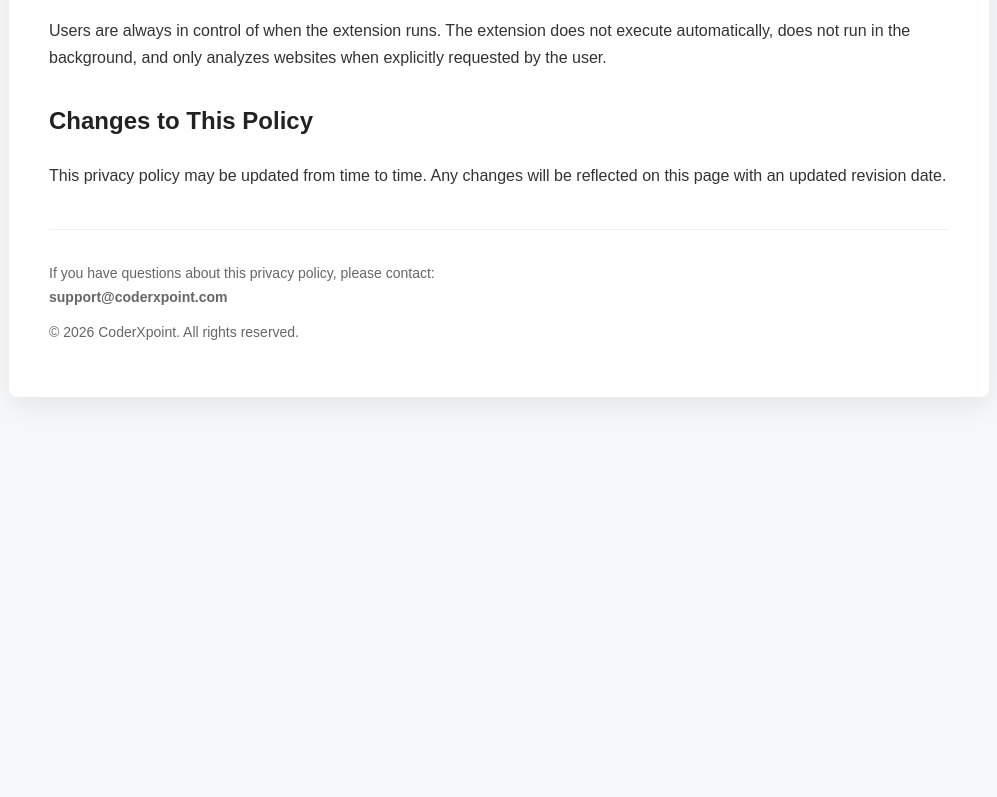
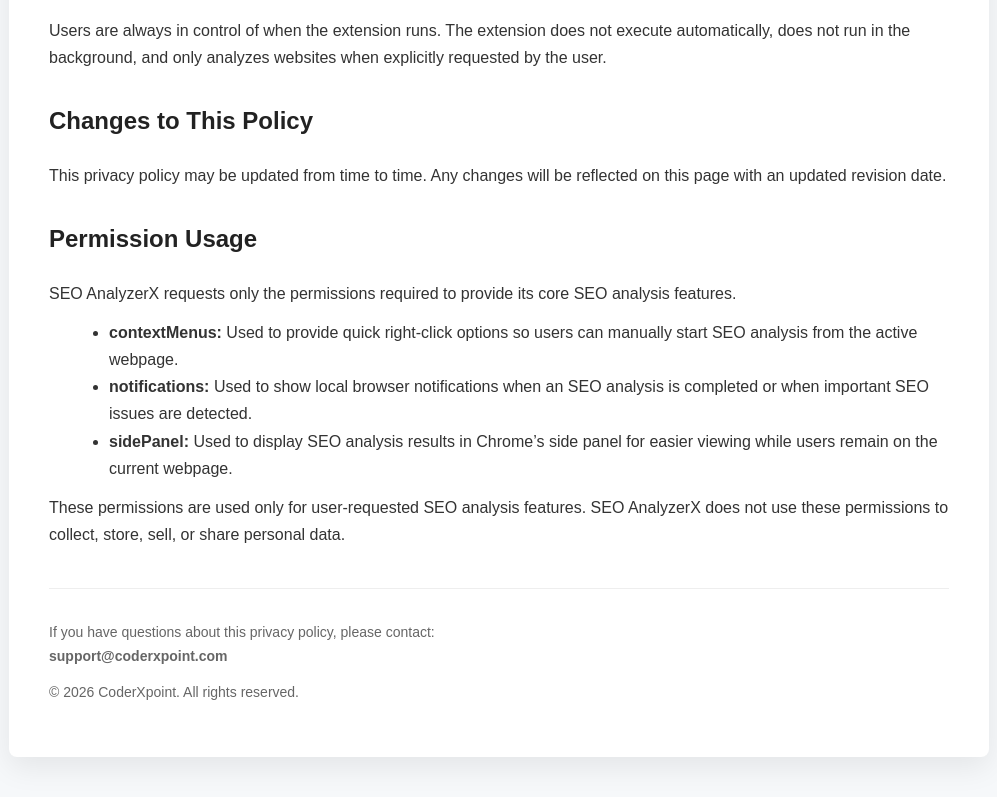
Before and after one commit to coderxpoint/privacy-policy, a plain HTML site: page index.html in a window 1280 px wide. Shown: the part 1292-2089 px from the top of the page, without its empty margins (141-1138 px from the left). Before the commit the page ends 1729 px from the top, so only its background shows below. Drawn offline with Linux system fonts and the light colour scheme.

Commit message:
Update index.html

```diff
--- a/index.html
+++ b/index.html
@@ -118,7 +118,24 @@
       This privacy policy may be updated from time to time.
       Any changes will be reflected on this page with an updated revision date.
     </p>
-
+<h2>Permission Usage</h2>
+<p>
+  SEO AnalyzerX requests only the permissions required to provide its core SEO analysis features.
+</p>
+<ul>
+  <li>
+    <strong>contextMenus:</strong> Used to provide quick right-click options so users can manually start SEO analysis from the active webpage.
+  </li>
+  <li>
+    <strong>notifications:</strong> Used to show local browser notifications when an SEO analysis is completed or when important SEO issues are detected.
+  </li>
+  <li>
+    <strong>sidePanel:</strong> Used to display SEO analysis results in Chrome’s side panel for easier viewing while users remain on the current webpage.
+  </li>
+</ul>
+<p>
+  These permissions are used only for user-requested SEO analysis features. SEO AnalyzerX does not use these permissions to collect, store, sell, or share personal data.
+</p>
     <footer>
       <p>
         If you have questions about this privacy policy, please contact:<br>
```
